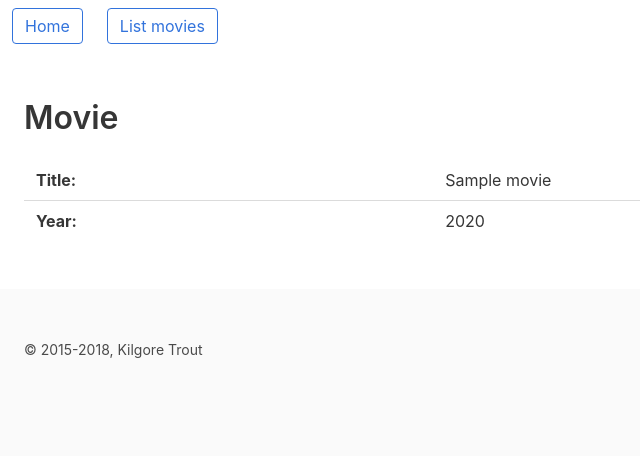
After one commit to hellochang/Movie-Collection-Repository, a Flask app: template templates/movie.html in a window 1280 px wide. The commit adds this page. Shown: the top 456 px of the page, without its empty margins (0-640 px from the left). Run offline with Flask 2, Linux system fonts and the light colour scheme; the template is opened without the code that fills it: most values are stand-ins (such as "Sample title", 1, 10 or a date in 2020).

```diff
--- /dev/null
+++ b/templates/layout.html
@@ -0,0 +1,40 @@
+<!DOCTYPE html>
+<html lang="en">
+  <head>
+    <meta charset="utf-8"/>
+    <meta name="viewport" content="width=device-width, initial-scale=1"/>
+    <title>My movies - {% block title %}{% endblock %}</title>
+    <link rel="stylesheet"
+          href="https://cdnjs.cloudflare.com/ajax/libs/bulma/0.7.1/css/bulma.min.css"/>
+    <link rel="stylesheet"
+          href="{{ url_for('static', filename='mymovies.css') }}"/>
+  </head>
+  <body>
+    <header>
+        <nav class="navbar" aria-label="main navigation">
+            <div class="navbar-brand">
+                <span class="navbar-item">
+                  <a class="button is-link is-outlined" href="{{ url_for('home_page') }}">Home</a>
+                </span>
+                <span class="navbar-item">
+                  <a class="button is-link is-outlined" href="{{ url_for('movies_page') }}">List movies</a>
+                </span>
+              </div>
+        </nav>
+    </header>
+
+    <main>
+        <section class="section">
+            <div class="content">
+                {% block content %}{% endblock %}
+            </div>
+        </section>
+    </main>
+
+    <footer class="footer">
+        <div class="content">
+            <small>&copy; 2015-2018, Kilgore Trout</small>
+        </div>
+    </footer>
+  </body>
+</html>
--- /dev/null
+++ b/templates/movie.html
@@ -0,0 +1,18 @@
+{% extends "layout.html" %}
+{% block title %}Movie{% endblock %}
+{% block content %}
+    <h1 class="title">Movie</h1>
+
+    <table class="table">
+      <tr>
+        <th>Title:</th>
+        <td>{{ movie.title }}</td>
+      </tr>
+      {% if movie.year %}
+      <tr>
+        <th>Year:</th>
+        <td>{{ movie.year }}</td>
+      </tr>
+      {% endif %}
+    </table>
+{% endblock %}
```
Also changed, not shown: templates/home.html (+12 -16 lines), templates/movies.html (+20 -11 lines), templates/server.py (added, +18 -0 lines), templates/license.txt (added).
